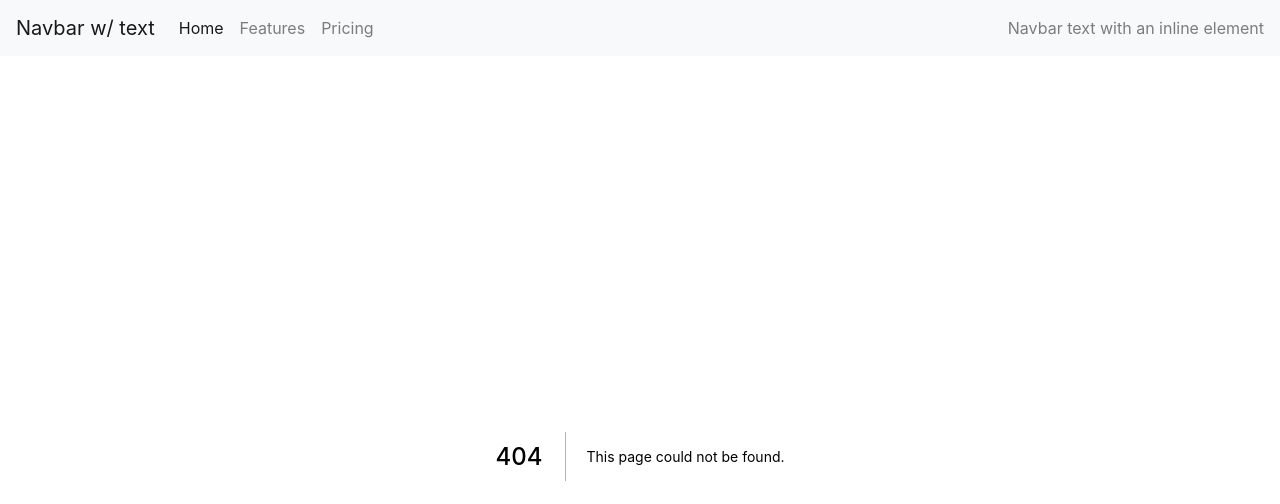
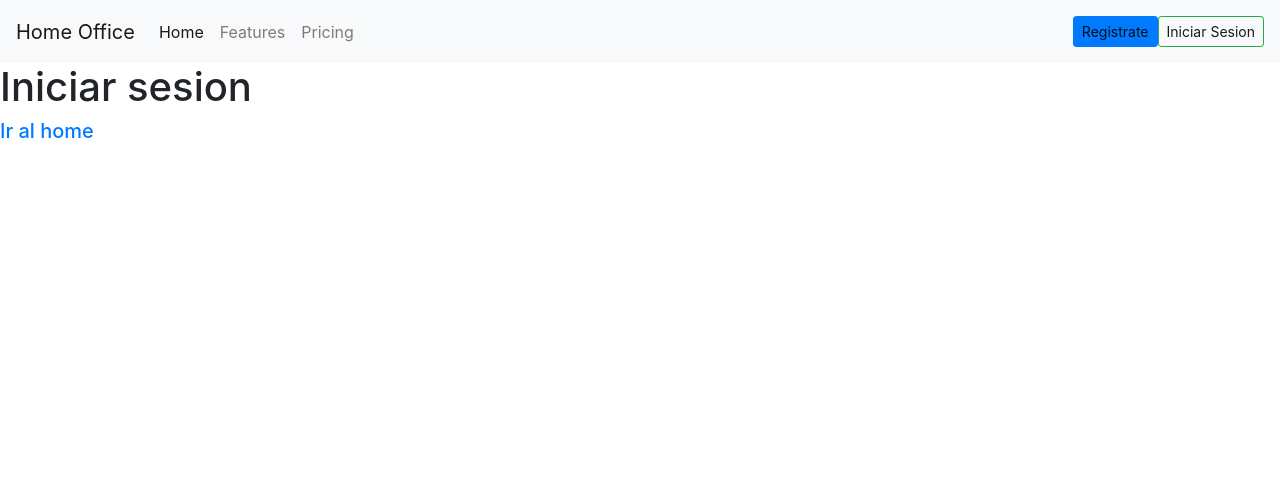
Before and after one commit to karlbehrensg/home-office, a Next.js app in the folder frontend/: page /user/login in a window 1280 px wide. Before the commit this address had no page. Shown: the top 504 px of the page. Built offline with nearby package versions, Linux system fonts and the light colour scheme.

Commit message:
Creacion de path iniciar sesion

```diff
--- a/frontend/components/navbar/index.js
+++ b/frontend/components/navbar/index.js
@@ -1,7 +1,9 @@
+import Link from 'next/link'
+
 function Navbar() {
   return (
     <nav className="navbar navbar-expand-lg navbar-light bg-light">
-      <a className="navbar-brand" href="#">Navbar w/ text</a>
+      <Link href='/'><a className="navbar-brand">Home Office</a></Link>
       <button className="navbar-toggler" type="button" data-toggle="collapse" data-target="#navbarText"
               aria-controls="navbarText" aria-expanded="false" aria-label="Toggle navigation">
         <span className="navbar-toggler-icon"></span>
@@ -19,7 +21,8 @@ function Navbar() {
           </li>
         </ul>
         <span className="navbar-text">
-          Navbar text with an inline element
+          <Link href='user/register'><a className="btn btn-primary btn-sm" role="button" aria-disabled="true">Registrate</a></Link>
+          <Link href='user/login'><a className="btn btn-outline-success btn-sm" role="button" aria-disabled="true">Iniciar Sesion</a></Link>
         </span>
       </div>
     </nav>
--- /dev/null
+++ b/frontend/pages/user/login.js
@@ -0,0 +1,14 @@
+import Link from 'next/link'
+
+export default function Login() {
+  return (
+    <>
+      <h1>Iniciar sesion</h1>
+      <h5>
+        <Link href='/'>
+          <a>Ir al home</a>
+        </Link>
+      </h5>
+    </>
+  )
+}
```
